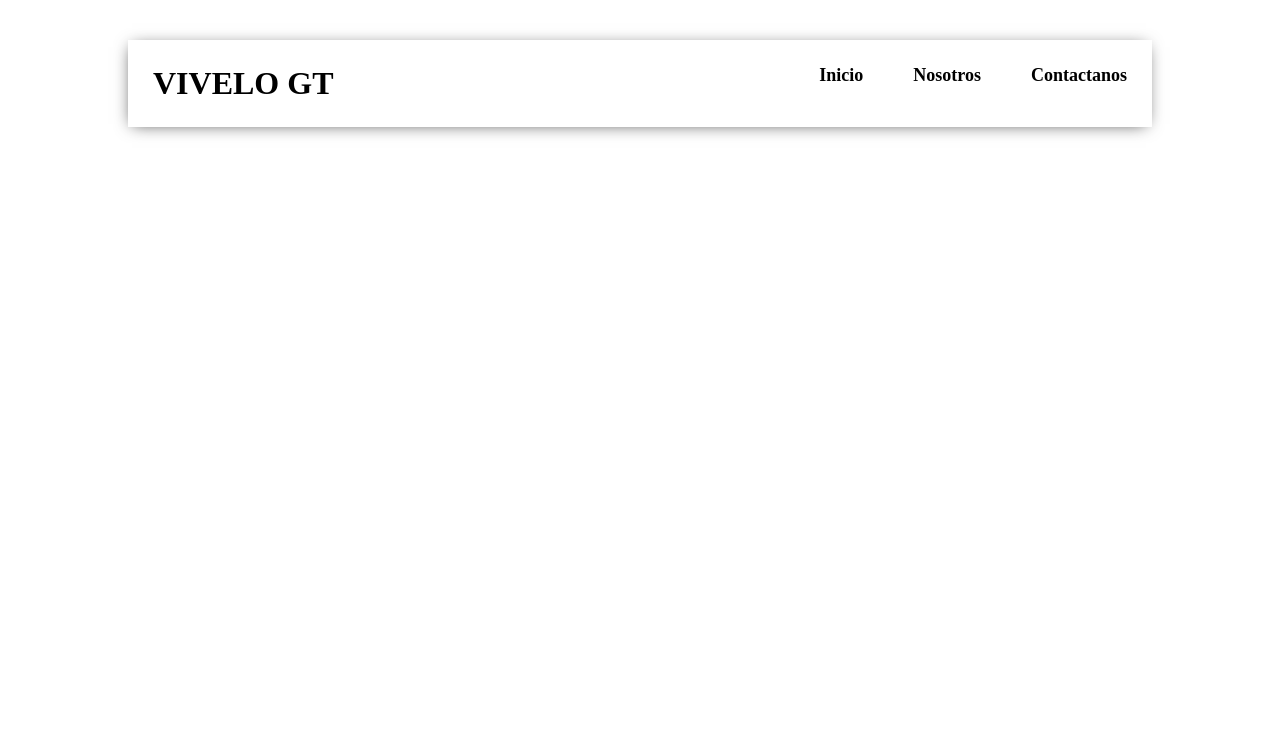
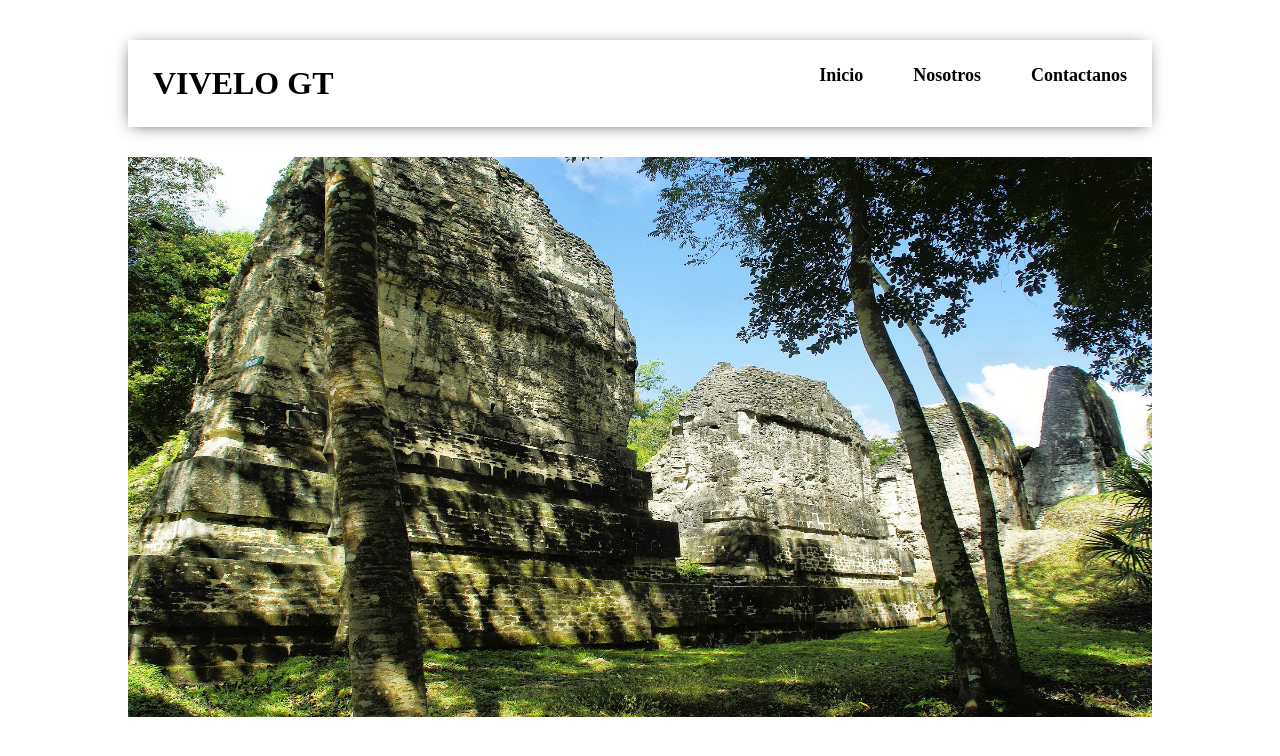
Before and after one commit to Lester1311994/lester1311994.github.io, a plain HTML site: page index.html in a window 1280 px wide. Drawn offline with Linux system fonts and the light colour scheme.

Commit message:
agregando mas estilos

```diff
--- a/css/estilos.css
+++ b/css/estilos.css
@@ -39,8 +39,21 @@
     box-shadow: -1px 2px 16px -5px rgba(0,0,0,0.75);
 }
 
-header{
+header {
+    width: 80%;
+
+    display: block;
+    position: relative;
+    margin: auto;
+    background: #000;
+    margin-top: 30px;
+    height: 70vh;
+}
+header .im{
     width: 100%;
-    position: absolute;
-    background: #000;
+    height: 60%;
 }
+header .im img{
+    width: 100%;
+    height: 70vh
+}
--- a/index.html
+++ b/index.html
@@ -21,7 +21,9 @@
         </div>
     </nav>
     <header>
-
+        <div class="im">
+           <img src="img/guatemala-g232e92fde_1920.jpg" alt="">
+        </div>
     </header>
     <footer>
 
```
Also changed, not shown: img/guatemala-g232e92fde_1920.jpg (added), 1 other file.
